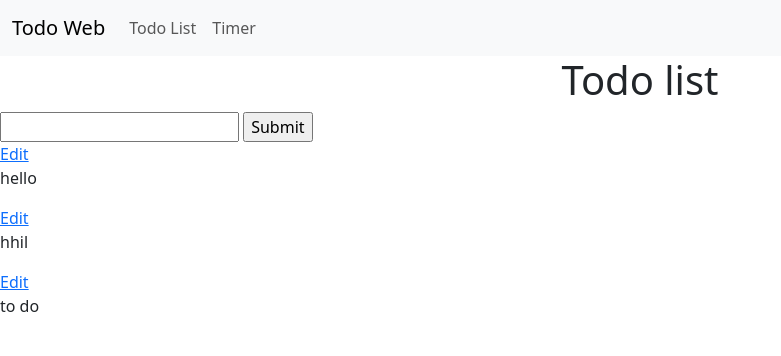
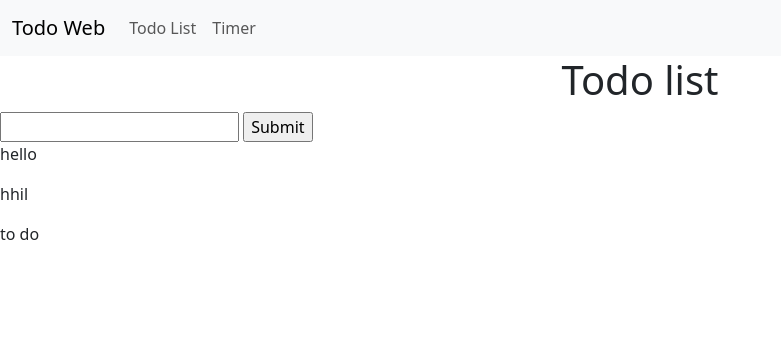
Before and after one commit to Arkimedij/todoapp, a Django app: page / in a window 1280 px wide. Shown: the top 356 px of the page, without its empty margins (0-781 px from the left). Run offline with Django 4.2, Linux system fonts and the light colour scheme; data comes from the database, SQL or seed files in the repository; both versions use the stored data as it was after the commit.

Commit message:
second commit

```diff
--- a/todo/todoapp/templates/task.html
+++ b/todo/todoapp/templates/task.html
@@ -35,7 +35,7 @@
 
     {% for task in tasks %}
       <div>
-        <a href="{% url 'edittask' %}">Edit</a>
+        {% comment %} <a href="{% url 'edit' pk=item.pk %}">Edit</a> {% endcomment %}
         <p>{{task}}</p>
       </div>
     {% endfor %}
--- a/todo/todoapp/templates/timer.html
+++ b/todo/todoapp/templates/timer.html
@@ -15,9 +15,7 @@
           </button>
           <div class="collapse navbar-collapse" id="navbarNav">
             <ul class="navbar-nav">
-              <li class="nav-item">
-                <a class="nav-link" aria-current="page" href="{% url 'home'%}">Home</a>
-              </li>
+
               <li class="nav-item">
                 <a class="nav-link" href="{% url 'task'%}">Todo List</a>
               </li>
--- a/todo/todoapp/urls.py
+++ b/todo/todoapp/urls.py
@@ -2,6 +2,6 @@ from django.urls import path
 from .import views
 urlpatterns = [
     path('',views.tasklist, name = 'task'),
-    path('edit/<str:pk>/',views.edit, name = 'edittask'),
+    path('edit/<str:pk>/',views.edit, name = 'edit'),
     path('timer/',views.timer,name = 'timer'),
 ]
```
Also changed, not shown: todo/db.sqlite3.
